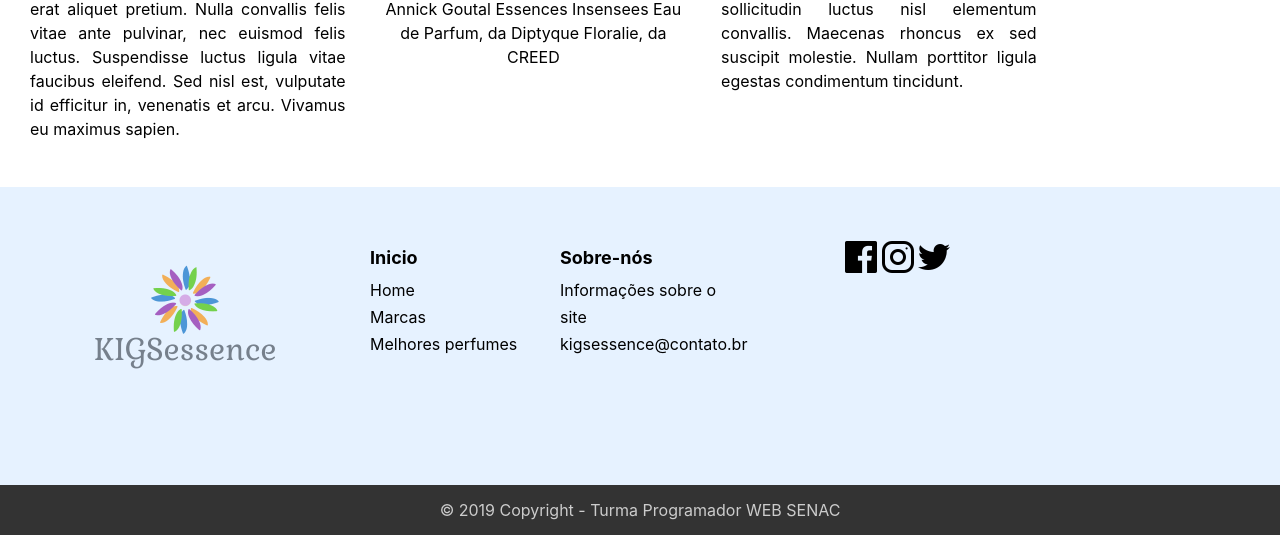
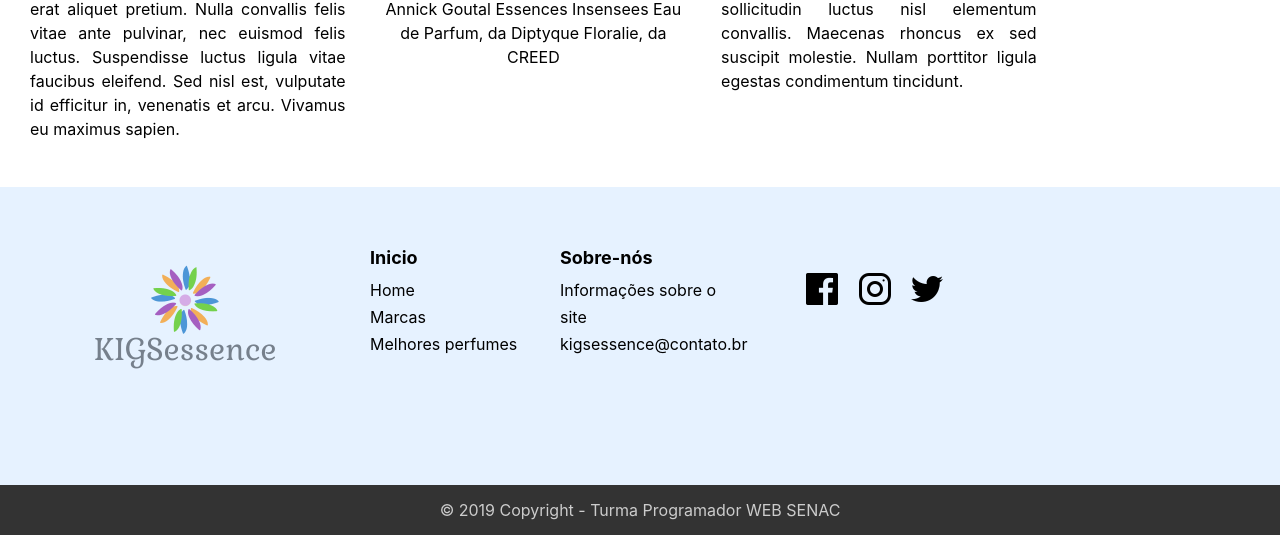
Before and after one commit to BlzDentinho/KIGSessence, a PHP site: page /KIGSessence/ in a window 1280 px wide; the page is wider, and only the part inside the window is pictured. Shown: the part 2042-2577 px from the top of that part. Run offline with PHP 8.4, Linux system fonts and the light colour scheme.

Commit message:
finalização dos links da rede social
footer.php

```diff
--- a/assets/css/popup.css
+++ b/assets/css/popup.css
@@ -71,7 +71,3 @@
     top: 90px;
     left: 150px;
 }
-
-.marginc {
-    margin-top: 5px;
-}
--- a/includes/footer.php
+++ b/includes/footer.php
@@ -33,10 +33,10 @@
 
                         </ul>
                     </div>
-                    <div class="col-sm-3 m-4 mx-auto" style="width: 10px;">
-                   <img src="../assets/images/facebook.png">
-                   <img src="../assets/images/instagram.png">
-                   <img src="../assets/images/twitter.png">
+                    <div class="col-sm-3 m-5">
+                    <a href="http://www.facebook.com" target="blank"><img src="../assets/images/facebook.png" class="p-2"></a>
+                    <a href="http://www.instagram.com" target="blank"><img src="../assets/images/instagram.png" class="p-2"></a>
+                  <a href="http://www.twitter.com" target="blank"> <img src="../assets/images/twitter.png" class="p-2"></a>
                     </div>
                 </div>
             </div>
```
